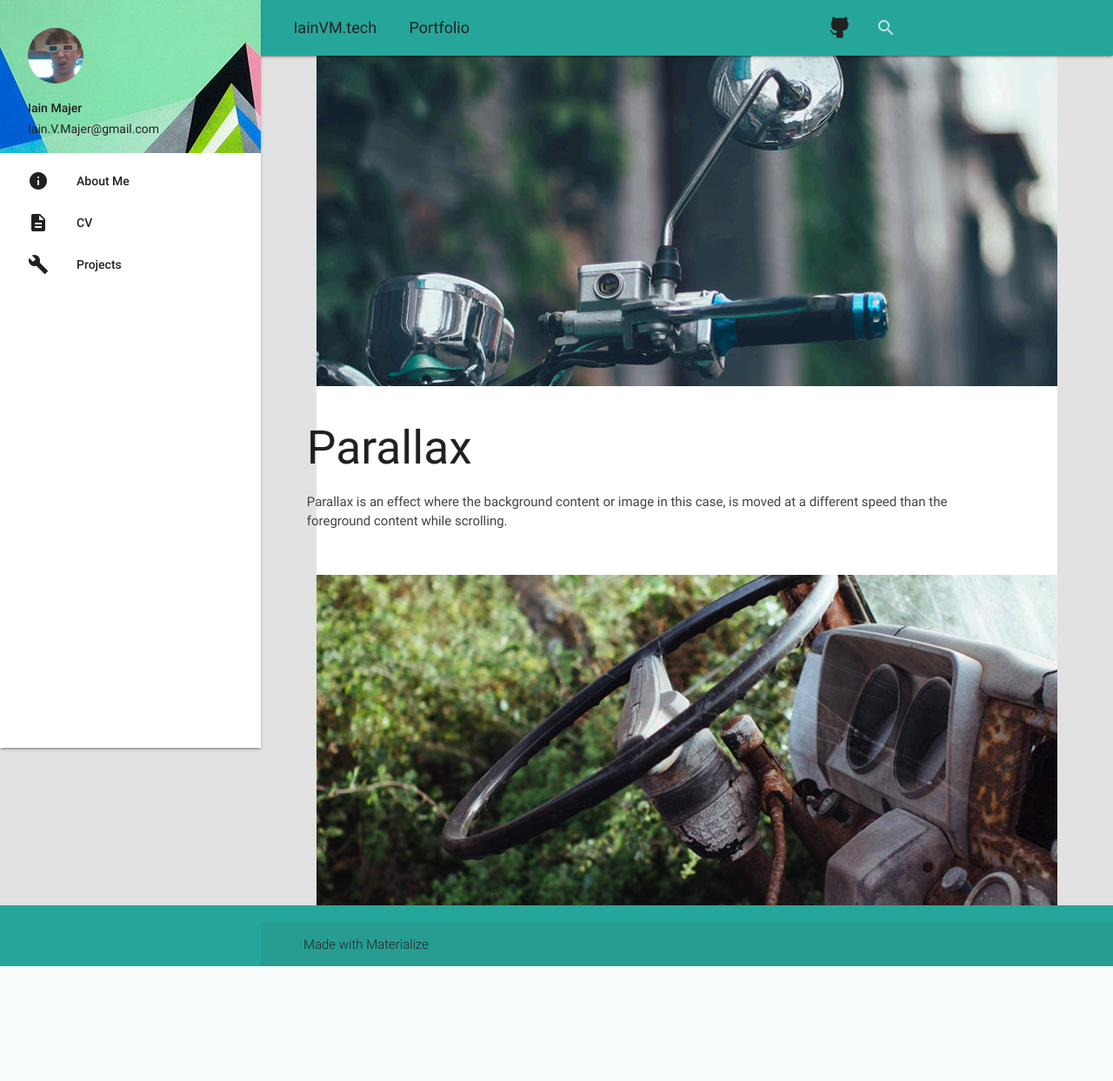
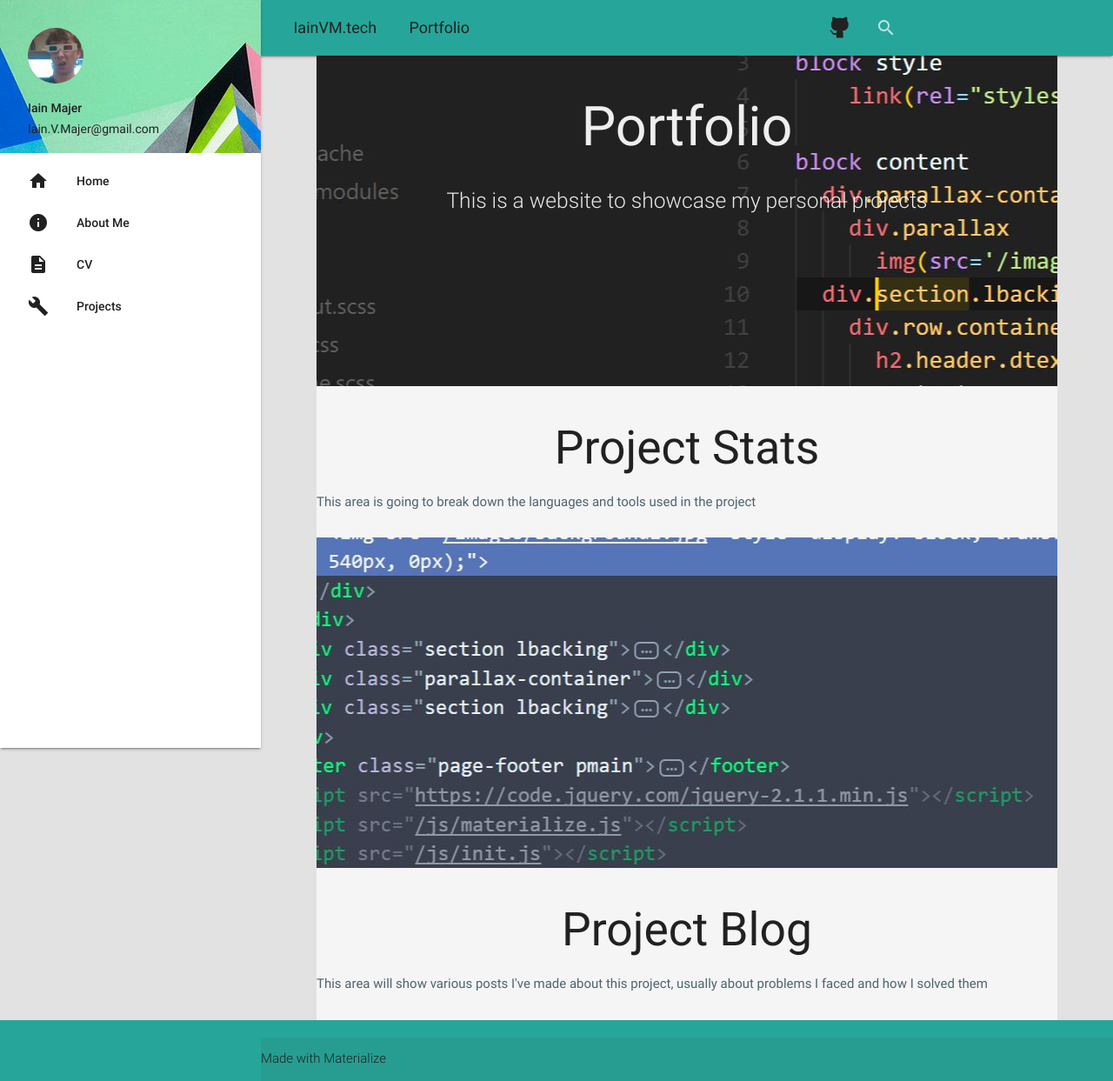
Before and after one commit to IainVM/portfolio, a Node server app: page /projects/portfolio in a window 1280 px wide. Shown: the whole page at 87% size. Before the commit the page ends 1111 px from the top, so only its background shows below. Run offline with Node 20, Linux system fonts and the light colour scheme; style sheets or scripts are compiled from the project's sources; some libraries are stand-ins or nearby versions.

Commit message:
updated project page

```diff
--- a/public/css/main.css
+++ b/public/css/main.css
@@ -56,10 +56,11 @@
   color: #444; }
 
 #main {
-  flex: 1 0 auto; }
+  flex: 1 0 auto;
+  width: 90%; }
 
-.container {
-  width: 90%; }
+.container, .parallax-container {
+  width: 100%; }
 
 footer.page-footer {
   margin: 0; }
--- a/scss/main.scss
+++ b/scss/main.scss
@@ -77,10 +77,11 @@
 
 #main {
     flex: 1 0 auto;
+    width: 90%;
 }
 
-.container {
-    width: 90%;
+.container, .parallax-container{
+    width:100%;
 }
 
 footer.page-footer {
--- a/site.json
+++ b/site.json
@@ -1,6 +1,11 @@
 {
     "name": "IainVM.tech",
     "navi": [
+        {
+            "url": "/",
+            "icon": "home",
+            "label": "Home"
+        },
         {
             "url": "/about",
             "icon": "info",
--- a/views/project.pug
+++ b/views/project.pug
@@ -4,17 +4,29 @@
     link(rel="stylesheet", href="/css/project.css")
 
 block content
-  div.parallax-container
+  div#index-banner.parallax-container
+    div.section
+      div.container
+        h1.header.center.ltext #{project.name}
+        div.row.center
+          h5.header.col.s12.light #{project.description}
     div.parallax
-      img(src='/images/background1.jpg')
-  div.section.white
-    div.row.container
-      h2.header Parallax
-      p.grey-text.text-darken-3.lighten-3
-        | Parallax is an effect where the background content or image in this case, is moved at a different speed than the foreground content while scrolling.
+      img(src="/images/background1.jpg")
+  div.container
+    div.section.lbacking
+      div.container
+        h2.header.dtext.center Project Stats
+        p.atext
+          | This area is going to break down the languages and tools used in the project
   div.parallax-container
     div.parallax
       img(src='/images/background2.jpg')
+  div.container
+    div.section.lbacking
+      div.container
+        h2.header.dtext.center Project Blog
+        p.atext
+          | This area will show various posts I've made about this project, usually about problems I faced and how I solved them
 
 
 block scripts
```
Also changed, not shown: public/images/background1.jpg, public/images/background2.jpg, 1 other file.
